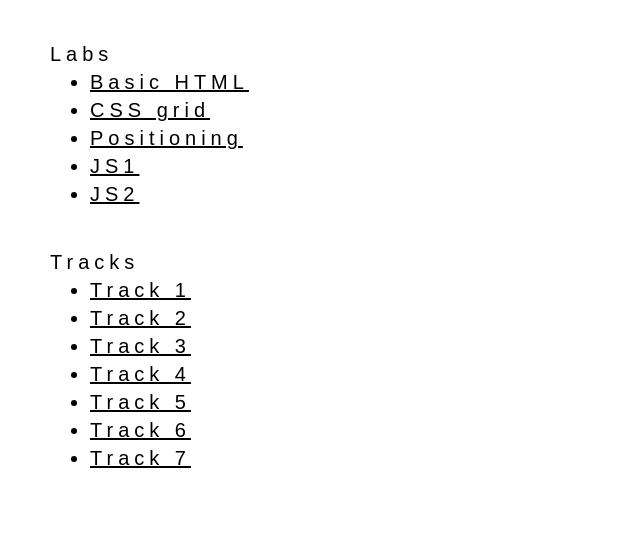
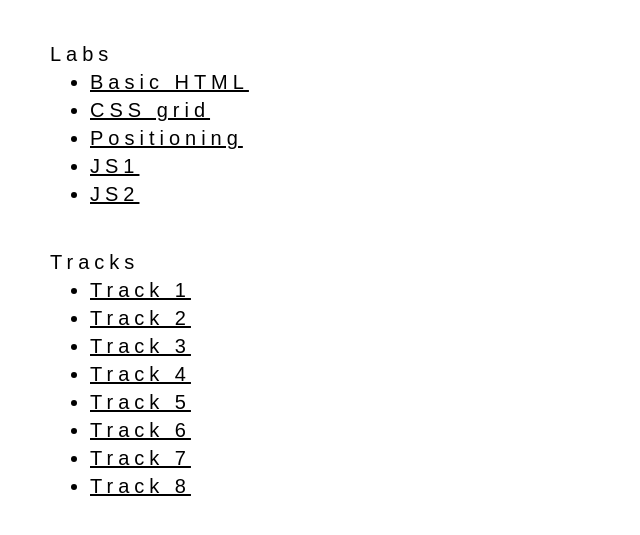
Before and after one commit to leea817/lee817.github.io, a plain HTML site: page index.html in a window 1280 px wide. Shown: the part 255-790 px from the top of the page, without its empty margins (0-640 px from the left). Drawn offline with nearby package versions, Linux system fonts and the light colour scheme.

Commit message:
git 8 index

```diff
--- a/index.html
+++ b/index.html
@@ -35,6 +35,7 @@
       <li><a href="track-5/index.html">Track 5</a></li>
       <li><a href="track-6/index.html">Track 6</a></li>
       <li><a href="track-7/index.html">Track 7</a></li>
+      <li><a href="track-8/index.html">Track 8</a></li>
     </ul>
   </div>
 
```
